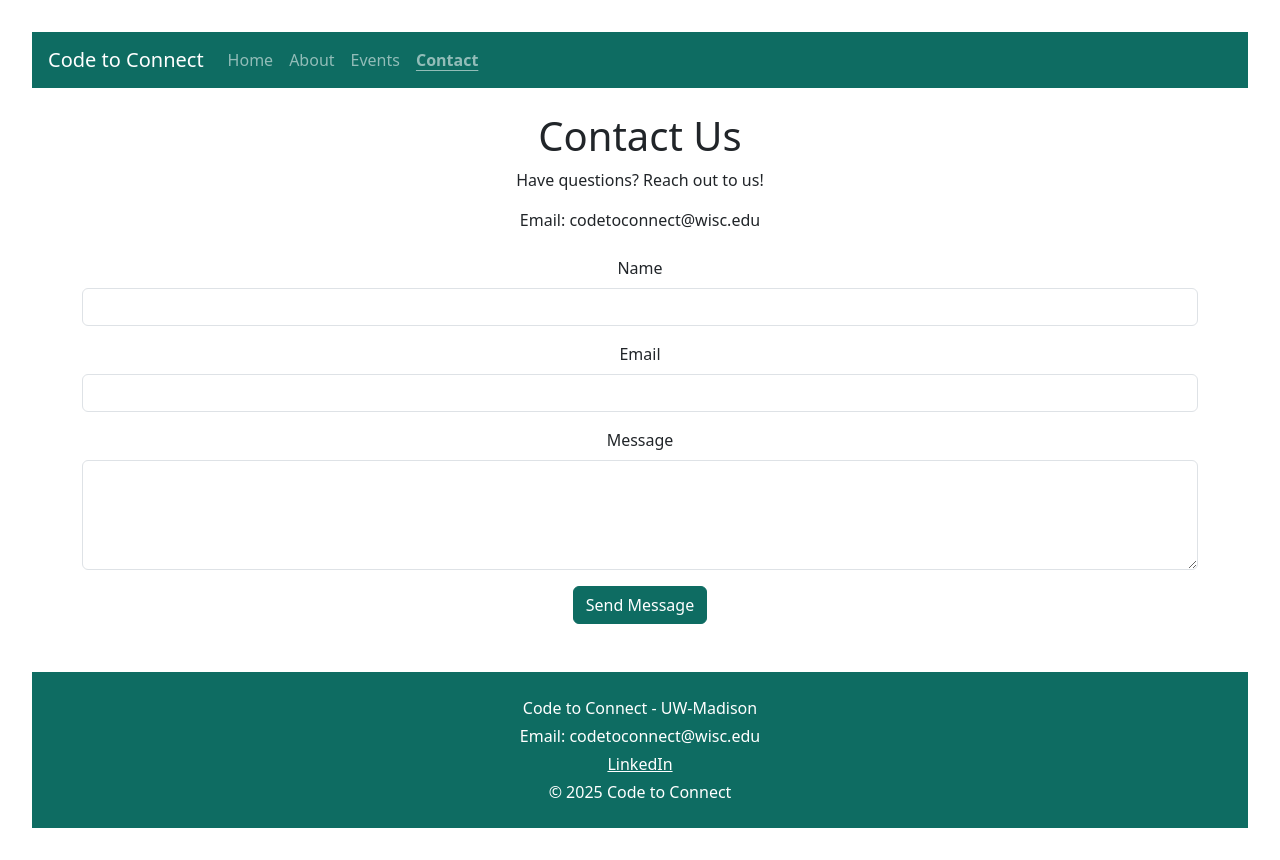
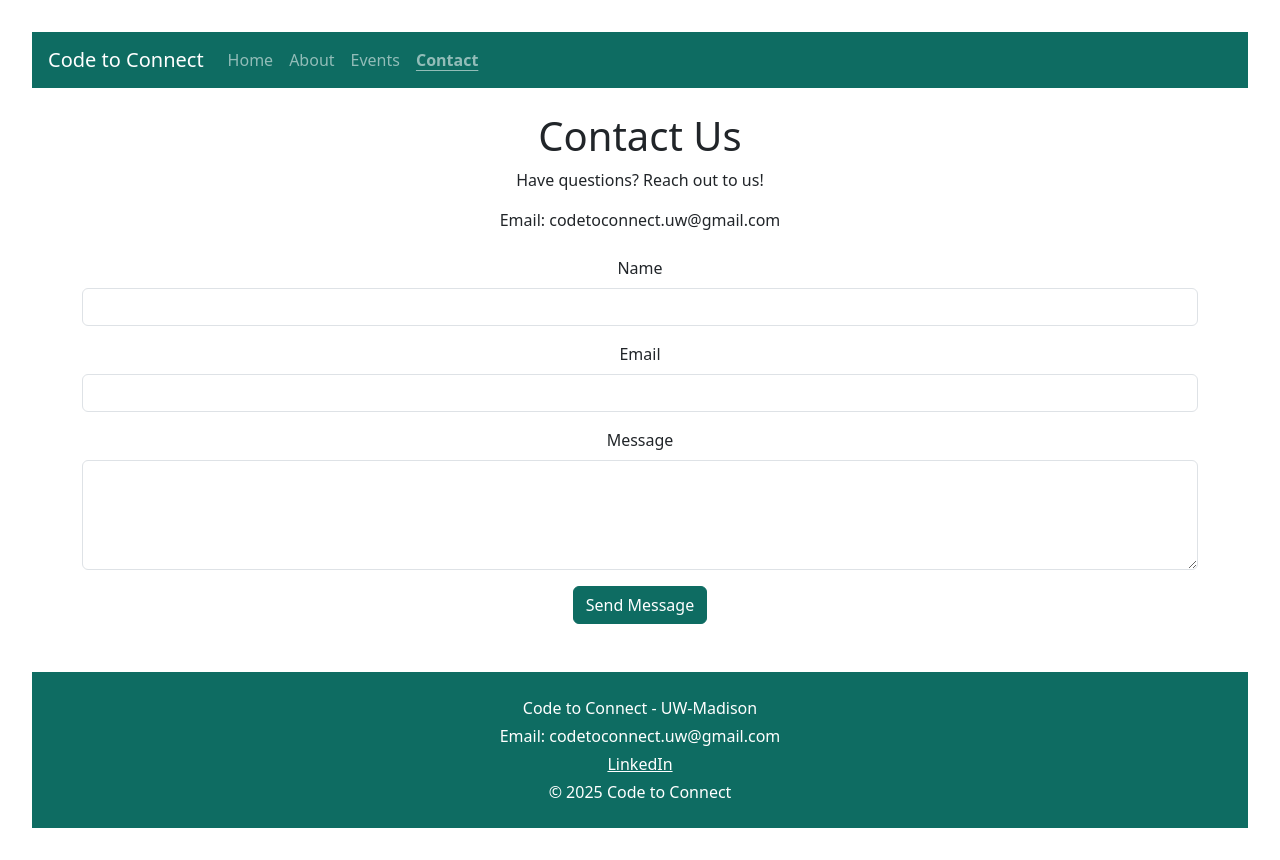
Before and after one commit to CS571-F25/p103, a React (Vite) app: page /p103/contact in a window 1280 px wide. Built offline with nearby package versions, Linux system fonts and the light colour scheme.

Commit message:
update email

```diff
--- a/src/components/Footer.jsx
+++ b/src/components/Footer.jsx
@@ -3,7 +3,7 @@ function Footer() {
     <footer className="mt-5 py-4" style={{ backgroundColor: "var(--ctc-dark-green)", color: "white" }}>
       <div className="container text-center">
         <p className="mb-1">Code to Connect - UW-Madison</p>
-        <p className="mb-1">Email: codetoconnect@wisc.edu</p>
+        <p className="mb-1">Email: codetoconnect.uw@gmail.com</p>
         <p className="mb-1">
           <a href="http://linkedin.com/company/code-to-connect" className="text-white" target="_blank" rel="noopener noreferrer">
             LinkedIn
--- a/src/pages/Contact.jsx
+++ b/src/pages/Contact.jsx
@@ -5,7 +5,7 @@ function Contact() {
     <div className="container mt-4">
       <h1>Contact Us</h1>
       <p>Have questions? Reach out to us!</p>
-      <p>Email: codetoconnect@wisc.edu</p>
+      <p>Email: codetoconnect.uw@gmail.com</p>
       <ContactForm />
     </div>
   );
```
Also changed, not shown: 2 other files (tests, documents, lock files or other folders).
